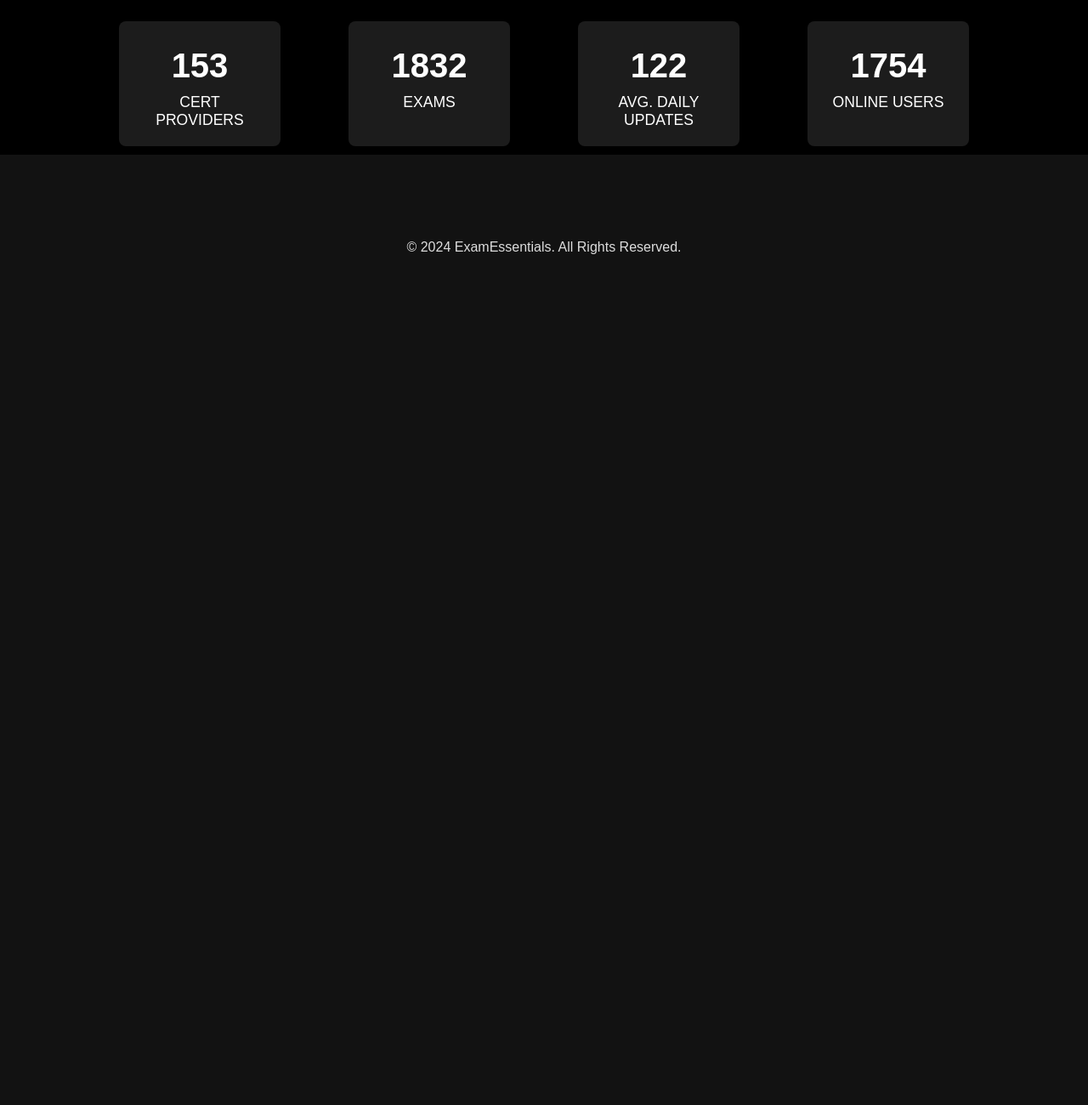
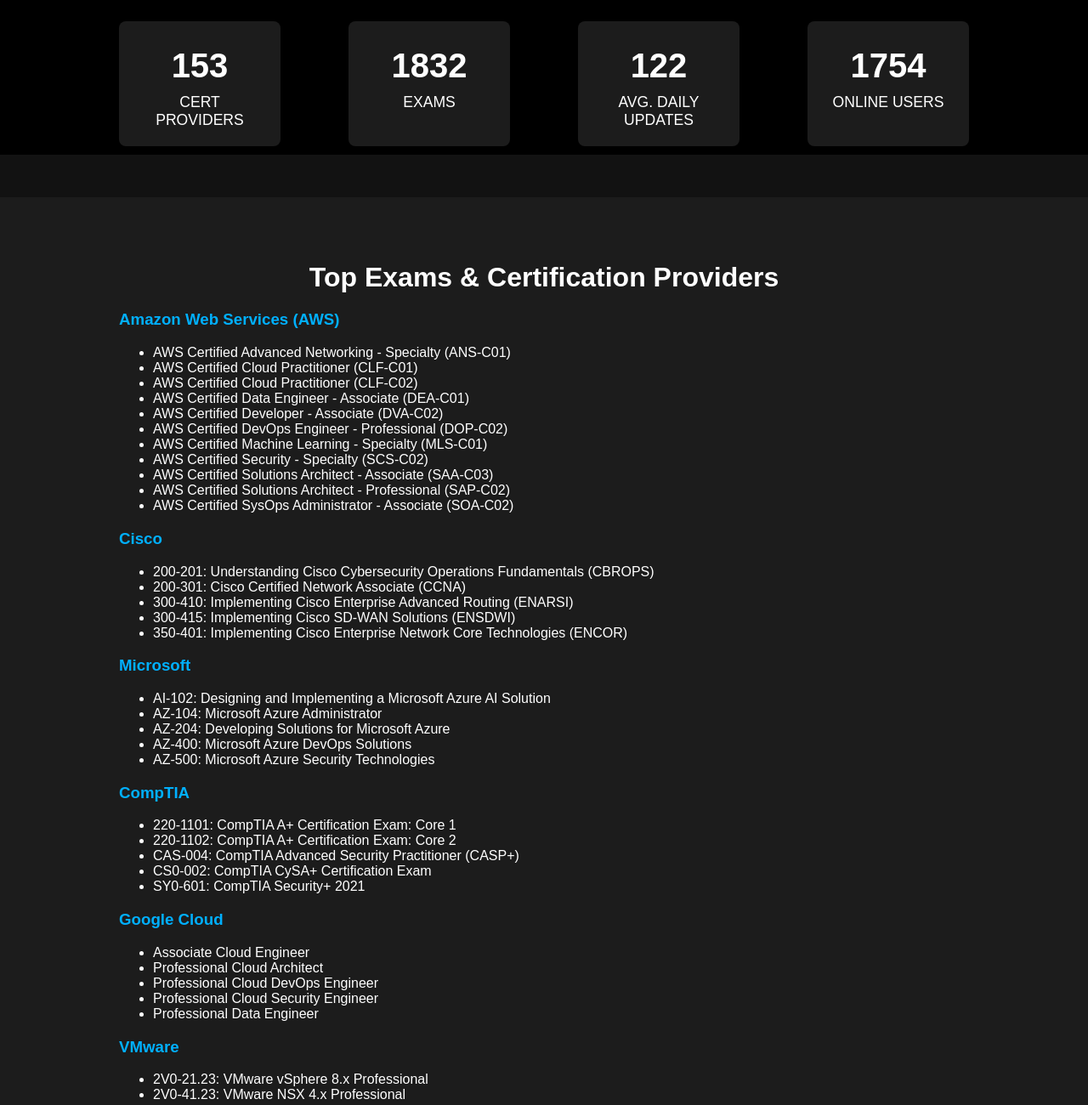
Before and after one commit to Essentialsexam/essentialsexam.github.io, a plain HTML site: page index.html in a window 1280 px wide. Shown: the part 591-1891 px from the top of the page at 85% size. Before the commit the page ends 891 px from the top, so only its background shows below. Drawn offline with Linux system fonts and the light colour scheme.

Commit message:
Update index.html

```diff
--- a/index.html
+++ b/index.html
@@ -289,9 +289,85 @@
 
   </div>
 
+  <!-- Exam Inventory Section -->
+  <section style="padding: 50px 0; background-color: #1c1c1c; color: #fff;">
+    <h2 style="text-align: center; font-size: 2em; margin-bottom: 20px;">Top Exams & Certification Providers</h2>
+
+    <div style="max-width: 1000px; margin: 0 auto;">
+
+      <!-- Amazon Web Services (AWS) -->
+      <h3 style="color: #00b0ff;">Amazon Web Services (AWS)</h3>
+      <ul>
+        <li>AWS Certified Advanced Networking - Specialty (ANS-C01)</li>
+        <li>AWS Certified Cloud Practitioner (CLF-C01)</li>
+        <li>AWS Certified Cloud Practitioner (CLF-C02)</li>
+        <li>AWS Certified Data Engineer - Associate (DEA-C01)</li>
+        <li>AWS Certified Developer - Associate (DVA-C02)</li>
+        <li>AWS Certified DevOps Engineer - Professional (DOP-C02)</li>
+        <li>AWS Certified Machine Learning - Specialty (MLS-C01)</li>
+        <li>AWS Certified Security - Specialty (SCS-C02)</li>
+        <li>AWS Certified Solutions Architect - Associate (SAA-C03)</li>
+        <li>AWS Certified Solutions Architect - Professional (SAP-C02)</li>
+        <li>AWS Certified SysOps Administrator - Associate (SOA-C02)</li>
+      </ul>
+
+      <!-- Cisco -->
+      <h3 style="color: #00b0ff;">Cisco</h3>
+      <ul>
+        <li>200-201: Understanding Cisco Cybersecurity Operations Fundamentals (CBROPS)</li>
+        <li>200-301: Cisco Certified Network Associate (CCNA)</li>
+        <li>300-410: Implementing Cisco Enterprise Advanced Routing (ENARSI)</li>
+        <li>300-415: Implementing Cisco SD-WAN Solutions (ENSDWI)</li>
+        <li>350-401: Implementing Cisco Enterprise Network Core Technologies (ENCOR)</li>
+      </ul>
+
+      <!-- Microsoft -->
+      <h3 style="color: #00b0ff;">Microsoft</h3>
+      <ul>
+        <li>AI-102: Designing and Implementing a Microsoft Azure AI Solution</li>
+        <li>AZ-104: Microsoft Azure Administrator</li>
+        <li>AZ-204: Developing Solutions for Microsoft Azure</li>
+        <li>AZ-400: Microsoft Azure DevOps Solutions</li>
+        <li>AZ-500: Microsoft Azure Security Technologies</li>
+      </ul>
+
+      <!-- CompTIA -->
+      <h3 style="color: #00b0ff;">CompTIA</h3>
+      <ul>
+        <li>220-1101: CompTIA A+ Certification Exam: Core 1</li>
+        <li>220-1102: CompTIA A+ Certification Exam: Core 2</li>
+        <li>CAS-004: CompTIA Advanced Security Practitioner (CASP+)</li>
+        <li>CS0-002: CompTIA CySA+ Certification Exam</li>
+        <li>SY0-601: CompTIA Security+ 2021</li>
+      </ul>
+
+      <!-- Google Cloud -->
+      <h3 style="color: #00b0ff;">Google Cloud</h3>
+      <ul>
+        <li>Associate Cloud Engineer</li>
+        <li>Professional Cloud Architect</li>
+        <li>Professional Cloud DevOps Engineer</li>
+        <li>Professional Cloud Security Engineer</li>
+        <li>Professional Data Engineer</li>
+      </ul>
+
+      <!-- VMware -->
+      <h3 style="color: #00b0ff;">VMware</h3>
+      <ul>
+        <li>2V0-21.23: VMware vSphere 8.x Professional</li>
+        <li>2V0-41.23: VMware NSX 4.x Professional</li>
+      </ul>
+
+      <!-- Additional providers can be added similarly -->
+
+    </div>
+  </section>
+
+  <!-- Footer -->
   <footer>
     &copy; 2024 ExamEssentials. All Rights Reserved.
   </footer>
+
 
   <script>
     // Function to generate random numbers within a range
```
